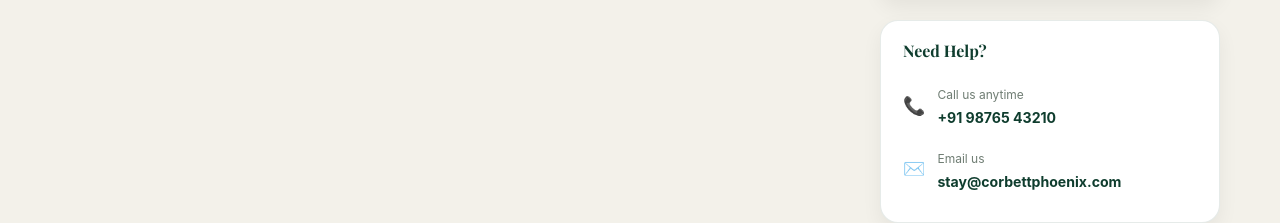
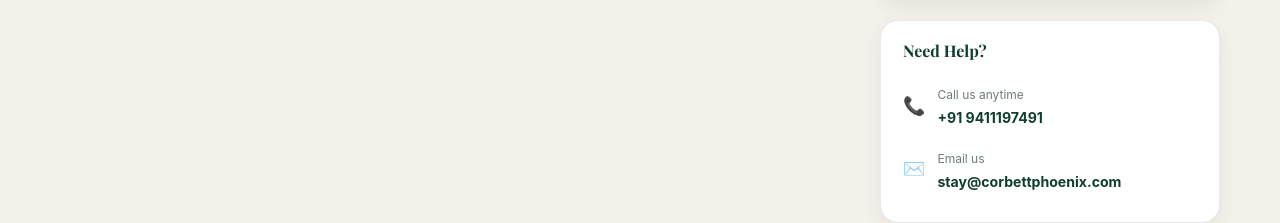
Before and after one commit to Aegis76/Corbett-Phoenix, a React (Vite) app: page /rooms/1 in a window 1280 px wide. Shown: the part 1345-1568 px from the top of the page. Built offline with nearby package versions, Linux system fonts and the light colour scheme.

Commit message:
Update hotel contact information

```diff
--- a/src/pages/RoomDetail.jsx
+++ b/src/pages/RoomDetail.jsx
@@ -3,9 +3,9 @@ import { useParams, Link } from "react-router-dom";
 import CTASection from "../components/CTASection";
 
 /* ---------- HOTEL CONFIG — EDIT THESE ---------- */
-const HOTEL_WHATSAPP = "919876543210"; // country code + number, no "+"
+const HOTEL_WHATSAPP = "919411197491"; // country code + number, no "+"
 const HOTEL_NAME = "Corbett Phoenix";
-const HOTEL_PHONE = "+91 98765 43210";
+const HOTEL_PHONE = "+91 9411197491";
 const HOTEL_EMAIL = "stay@corbettphoenix.com";
 const HOTEL_LOCATION = "Awala Khot, Kotabagh · near Corbett National Park, Uttarakhand";
 const CHECK_IN_TIME = "12:00 PM";
```
